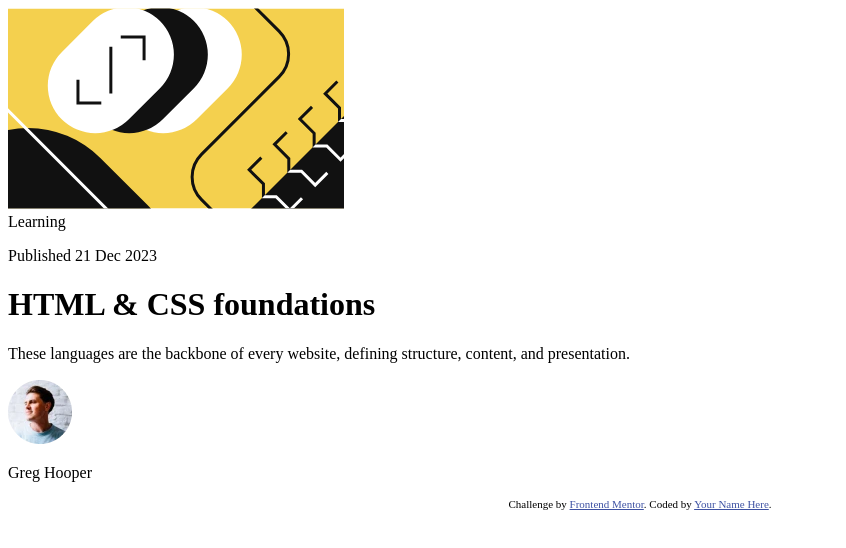
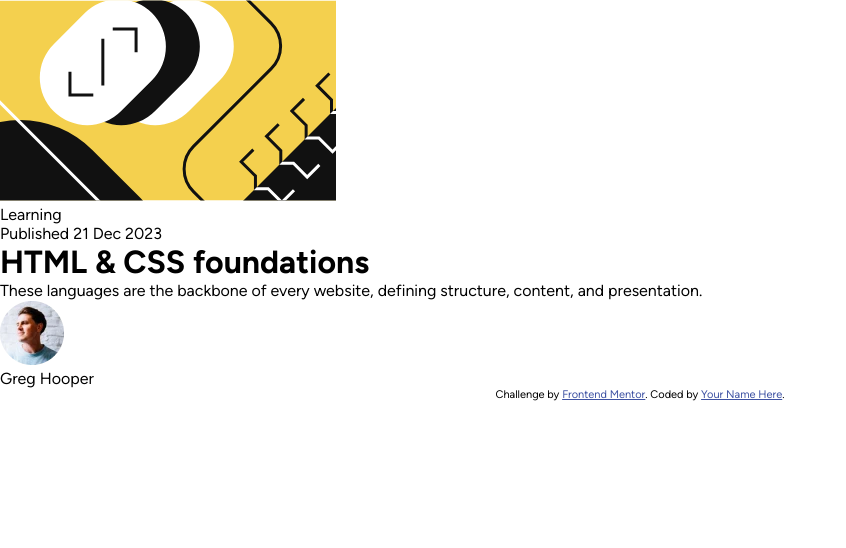
Before and after one commit to CJ-Cepe/fm-blog-preview-card, a plain HTML site: page index.html in a window 1280 px wide. Shown: the whole page, without its empty margins (0-846 px from the left). Drawn offline with Linux system fonts and the light colour scheme.

Commit message:
Style: set style reset, color variables, and base font style

```diff
--- a/style.css
+++ b/style.css
@@ -1,2 +1,30 @@
+@font-face {
+    font-family: 'Figtree';
+    src: url('./assets/fonts/Figtree-VariableFont_wght.ttf');
+}
+
+/* simple css reset */
+*, *:before, *:after {
+    box-sizing: border-box;
+}
+
+* {
+    margin: 0;
+    padding: 0;
+}
+
+body {
+    --yellow: hsl(47, 88%, 63%);
+    --white: hsl(0, 0%, 100%);
+    --grey: hsl(0, 0%, 50%);
+    --black: hsl(0, 0%, 7%);
+
+    font-family: 'Figtree', sans-serif;
+    font-size: 1rem;
+}
+
+
+
+
 .attribution { font-size: 11px; text-align: center; }
 .attribution a { color: hsl(228, 45%, 44%); }
```
